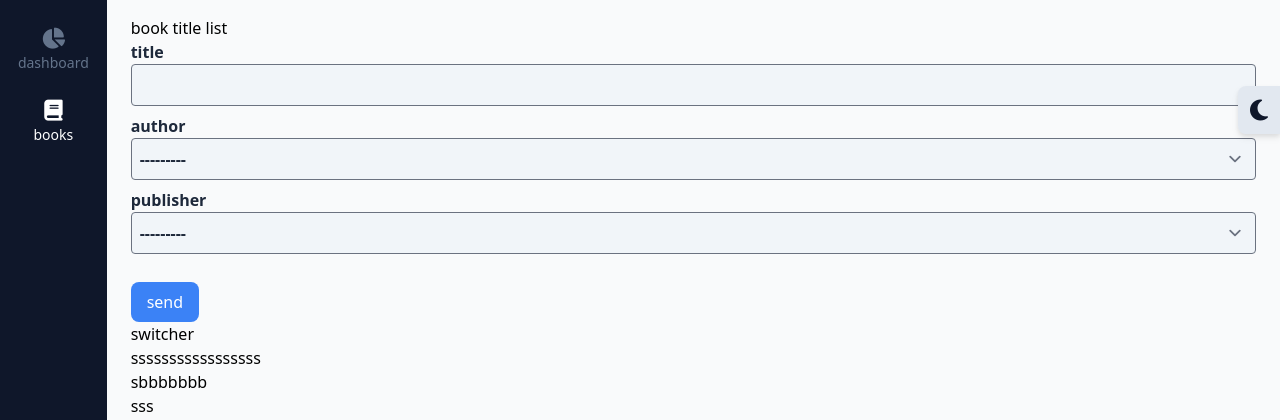
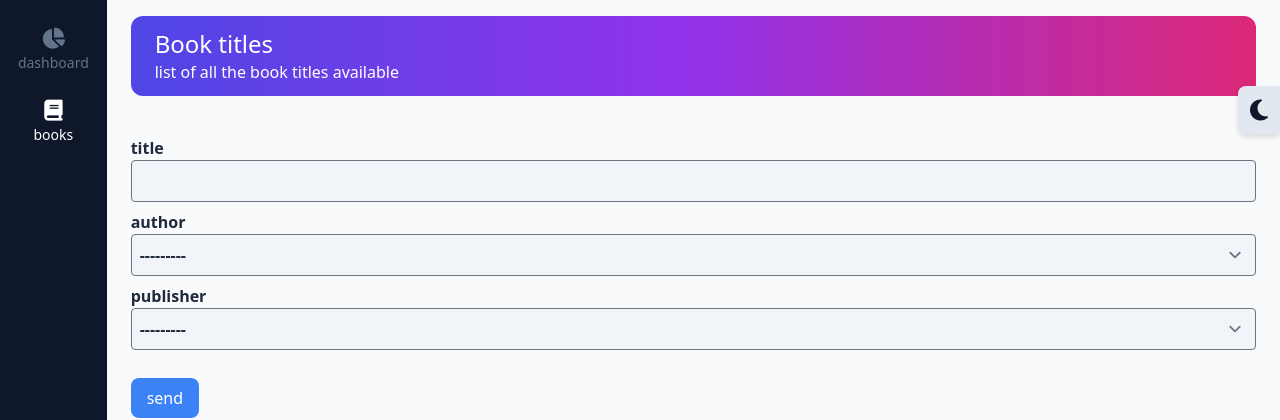
Before and after one commit to papei78/djangoTw, a Django app: page /books/ in a window 1280 px wide. Shown: the part 64-484 px from the top of the page. Run offline with Django 5.2, Linux system fonts and the light colour scheme; data comes from the database, SQL or seed files in the repository; both versions use the stored data as it was after the commit; some libraries are stand-ins or nearby versions.

Commit message:
add header component

```diff
--- a/src/books/templates/books/main.html
+++ b/src/books/templates/books/main.html
@@ -4,7 +4,6 @@
 {% block title %} book title list{% endblock title %}
 
 {% block content %}
-<h1>book title list</h1>
 {% comment %} {% if form.non_field_errors %}
     {% for error in form.non_field_errors  %}
     <div class="font-bold text-xl text-red-400">{{error}}</div>
@@ -20,8 +19,11 @@
 {% include "components/alert.html" with is_info=False title="Error" body=message %}
 {% endif %}
 {% endfor %}
+{% endif %}
 
-{% endif %}
+
+
+{% include "components/header.html"  with  title="Book titles" description="list of all the book titles available"%}
 <form  action="" method="POST">
     {% csrf_token %}
     {% comment %} {{form.title| add_class:'bg-slate-900 text-slate-400 p-3 rounded-2xl font-bold'}} {% endcomment %}
--- /dev/null
+++ b/src/templates/components/header.html
@@ -0,0 +1,13 @@
+<div class="bg-gradient-to-r from-indigo-600 via-purple-600 to-pink-600 text-white rounded-xl mb-10 h-[80px] flex justify-between items-center px-6 ">
+
+<div class="flex-col">
+<div class="text-2xl">{{title}}</div>
+<div class="text-md">{{description}}</div>
+
+</div>
+<div>
+    {% comment %} button here {% endcomment %}
+
+</div>
+
+</div>
--- a/src/theme/static/css/dist/styles.css
+++ b/src/theme/static/css/dist/styles.css
@@ -791,6 +791,10 @@ select {
   margin-bottom: 0.25rem;
 }
 
+.mb-10 {
+  margin-bottom: 2.5rem;
+}
+
 .mb-2 {
   margin-bottom: 0.5rem;
 }
@@ -829,6 +833,10 @@ select {
 
 .h-16 {
   height: 4rem;
+}
+
+.h-\[80px\] {
+  height: 80px;
 }
 
 .h-screen {
@@ -875,6 +883,10 @@ select {
   border-radius: 0.5rem;
 }
 
+.rounded-xl {
+  border-radius: 0.75rem;
+}
+
 .rounded-l-lg {
   border-top-left-radius: 0.5rem;
   border-bottom-left-radius: 0.5rem;
@@ -899,9 +911,9 @@ select {
   background-color: rgb(59 130 246 / var(--tw-bg-opacity));
 }
 
-.bg-my-green-color {
+.bg-gray-50 {
   --tw-bg-opacity: 1;
-  background-color: rgb(59 129 50 / var(--tw-bg-opacity));
+  background-color: rgb(249 250 251 / var(--tw-bg-opacity));
 }
 
 .bg-pink-200 {
@@ -929,11 +941,6 @@ select {
   background-color: rgb(15 23 42 / var(--tw-bg-opacity));
 }
 
-.bg-gray-50 {
-  --tw-bg-opacity: 1;
-  background-color: rgb(249 250 251 / var(--tw-bg-opacity));
-}
-
 .bg-gradient-to-r {
   background-image: linear-gradient(to right, var(--tw-gradient-stops));
 }
@@ -944,8 +951,23 @@ select {
   --tw-gradient-stops: var(--tw-gradient-from), var(--tw-gradient-to);
 }
 
+.from-indigo-600 {
+  --tw-gradient-from: #4f46e5 var(--tw-gradient-from-position);
+  --tw-gradient-to: rgb(79 70 229 / 0) var(--tw-gradient-to-position);
+  --tw-gradient-stops: var(--tw-gradient-from), var(--tw-gradient-to);
+}
+
+.via-purple-600 {
+  --tw-gradient-to: rgb(147 51 234 / 0)  var(--tw-gradient-to-position);
+  --tw-gradient-stops: var(--tw-gradient-from), #9333ea var(--tw-gradient-via-position), var(--tw-gradient-to);
+}
+
 .to-blue-700 {
   --tw-gradient-to: #1d4ed8 var(--tw-gradient-to-position);
+}
+
+.to-pink-600 {
+  --tw-gradient-to: #db2777 var(--tw-gradient-to-position);
 }
 
 .p-2 {
```
Also changed, not shown: src/db.sqlite3.
